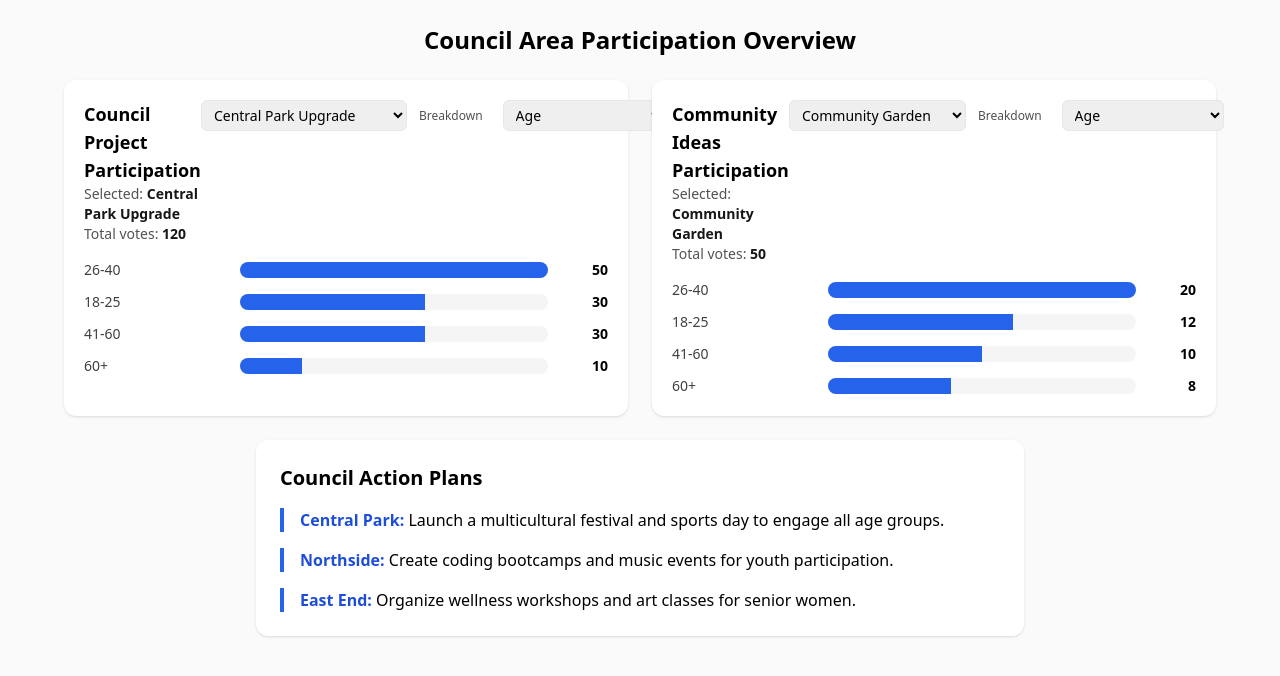
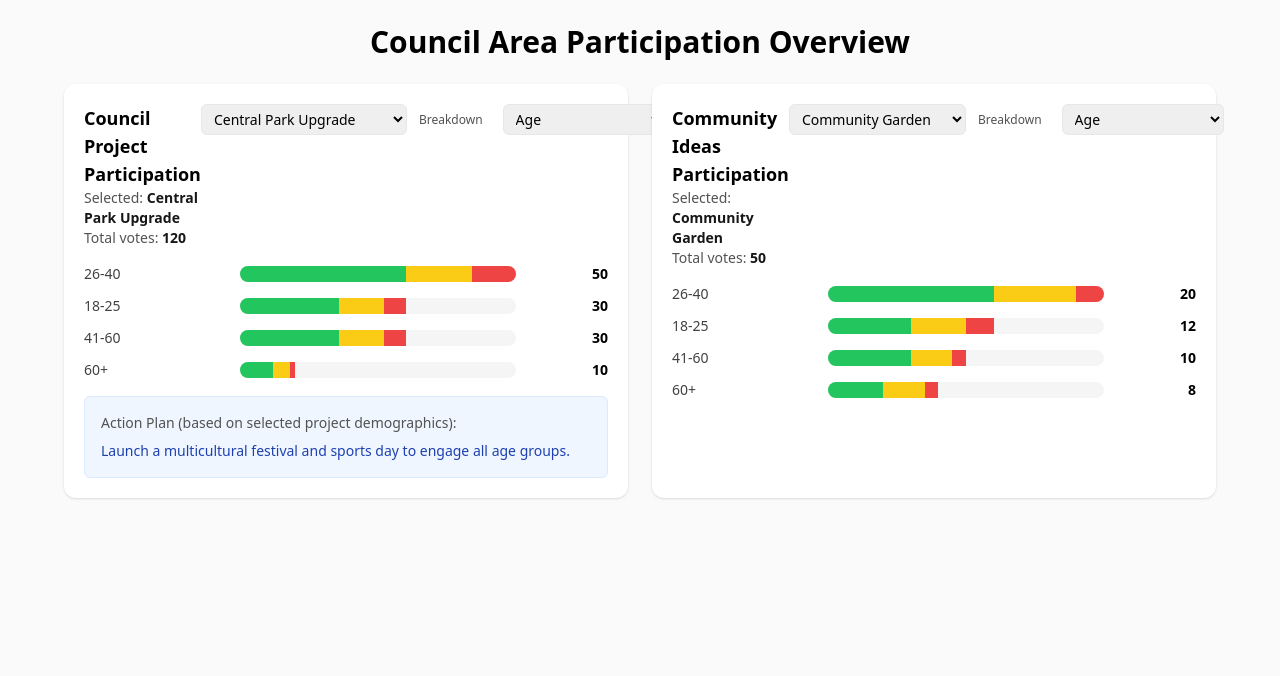
Before and after one commit to mangeshg/communityLink, a React (Vite) app: page /council-dashboard in a window 1280 px wide. Shown: the top 676 px of the page. Built offline with nearby package versions, Linux system fonts and the light colour scheme.

Commit message:
council dashboard

```diff
--- a/src/CouncilDashboard.jsx
+++ b/src/CouncilDashboard.jsx
@@ -37,18 +37,28 @@ const mockProjects = [
     id: 'proj-1',
     title: 'Central Park Upgrade',
     demographics: {
-      age: { '18-25': 30, '26-40': 50, '41-60': 30, '60+': 10 },
-      sex: { Male: 60, Female: 60 },
-      ethnicity: { Multicultural: 80, Other: 40 }
+      age: {
+        '18-25': { support: 18, neutral: 8, oppose: 4 },
+        '26-40': { support: 30, neutral: 12, oppose: 8 },
+        '41-60': { support: 18, neutral: 8, oppose: 4 },
+        '60+':   { support: 6, neutral: 3, oppose: 1 }
+      },
+      sex: { Male: { support: 35, neutral: 15, oppose: 10 }, Female: { support: 37, neutral: 13, oppose: 10 } },
+      ethnicity: { Multicultural: { support: 50, neutral: 20, oppose: 10 }, Other: { support: 22, neutral: 8, oppose: 4 } }
     }
   },
   {
     id: 'proj-2',
     title: 'New Library Construction',
     demographics: {
-      age: { '18-25': 10, '26-40': 40, '41-60': 30, '60+': 20 },
-      sex: { Male: 45, Female: 55 },
-      ethnicity: { Multicultural: 50, Other: 50 }
+      age: {
+        '18-25': { support: 4, neutral: 4, oppose: 2 },
+        '26-40': { support: 24, neutral: 10, oppose: 6 },
+        '41-60': { support: 18, neutral: 8, oppose: 4 },
+        '60+':   { support: 12, neutral: 6, oppose: 2 }
+      },
+      sex: { Male: { support: 22, neutral: 13, oppose: 10 }, Female: { support: 28, neutral: 13, oppose: 10 } },
+      ethnicity: { Multicultural: { support: 30, neutral: 10, oppose: 10 }, Other: { support: 20, neutral: 16, oppose: 10 } }
     }
   }
 ];
@@ -58,18 +68,18 @@ const mockIdeas = [
     id: 'idea-1',
     title: 'Community Garden',
     demographics: {
-      age: { '18-25': 12, '26-40': 20, '41-60': 10, '60+': 8 },
-      sex: { Male: 25, Female: 25 },
-      ethnicity: { Multicultural: 30, Other: 20 }
+      age: { '18-25': { support: 6, neutral: 4, oppose: 2 }, '26-40': { support: 12, neutral: 6, oppose: 2 }, '41-60': { support: 6, neutral: 3, oppose: 1 }, '60+': { support: 4, neutral: 3, oppose: 1 } },
+      sex: { Male: { support: 12, neutral: 6, oppose: 7 }, Female: { support: 13, neutral: 7, oppose: 5 } },
+      ethnicity: { Multicultural: { support: 20, neutral: 8, oppose: 2 }, Other: { support: 6, neutral: 4, oppose: 2 } }
     }
   },
   {
     id: 'idea-2',
     title: 'Road Safety Initiative',
     demographics: {
-      age: { '18-25': 8, '26-40': 30, '41-60': 20, '60+': 12 },
-      sex: { Male: 35, Female: 35 },
-      ethnicity: { Multicultural: 40, Other: 30 }
+      age: { '18-25': { support: 3, neutral: 3, oppose: 2 }, '26-40': { support: 18, neutral: 8, oppose: 4 }, '41-60': { support: 12, neutral: 6, oppose: 2 }, '60+': { support: 6, neutral: 4, oppose: 2 } },
+      sex: { Male: { support: 18, neutral: 10, oppose: 7 }, Female: { support: 17, neutral: 9, oppose: 6 } },
+      ethnicity: { Multicultural: { support: 25, neutral: 10, oppose: 5 }, Other: { support: 10, neutral: 6, oppose: 3 } }
     }
   }
 ];
@@ -91,11 +101,11 @@ export default function CouncilDashboard() {
   // Debug log to help confirm component is mounted
   if (typeof window !== 'undefined') console.log('CouncilDashboard mounted');
   return (
-    <div className="min-h-screen w-full bg-neutral-50 flex flex-col items-center p-6">
-      <h1 className="text-2xl font-bold mb-6 text-center">Council Area Participation Overview</h1>
+    <div className="min-h-screen w-full bg-neutral-50 flex flex-col items-center p-4 md:p-6">
+      <h1 className="text-2xl md:text-3xl font-bold mb-6 text-center">Council Area Participation Overview</h1>
 
       {/* Participation Tiles */}
-          <div className="w-full max-w-6xl grid grid-cols-1 md:grid-cols-2 gap-6 mb-6">
+      <div className="w-full max-w-6xl px-4 md:px-0 grid grid-cols-1 md:grid-cols-2 gap-6 mb-6">
         <ParticipationTile
           title="Council Project Participation"
           mode="project"
@@ -107,17 +117,7 @@ export default function CouncilDashboard() {
         />
       </div>
 
-      {/* Action Plans */}
-      <div className="w-full max-w-3xl bg-white rounded-xl shadow p-6">
-        <h2 className="text-xl font-bold mb-4">Council Action Plans</h2>
-        <ul className="space-y-4">
-          {participationData.map((row) => (
-            <li key={row.area} className="border-l-4 border-blue-600 pl-4">
-              <span className="font-semibold text-blue-700">{row.area}:</span> {getActionPlan(row)}
-            </li>
-          ))}
-        </ul>
-      </div>
+      {/* removed separate Action Plans - now shown inside project tile */}
     </div>
   );
 }
@@ -128,7 +128,72 @@ function ParticipationTile({ title, mode = 'project' }) {
   const [selectedId, setSelectedId] = React.useState(items[0]?.id || null);
   const current = items.find((i) => i.id === selectedId) || items[0] || { demographics: {} };
 
-  const totalVotes = Object.values(current.demographics?.age || {}).reduce((s, v) => s + v, 0);
+  function sumDemographicTotals(demo) {
+    if (!demo) return 0;
+    // prefer age, then sex, then ethnicity (any present breakdown will give a total)
+    const fields = ['age', 'sex', 'ethnicity'];
+    for (const f of fields) {
+      const obj = demo[f];
+      if (obj && typeof obj === 'object') {
+        return Object.values(obj).reduce((s, v) => {
+          if (typeof v === 'number') return s + v; // backward-compat numeric bucket
+          return s + (v.support || 0) + (v.neutral || 0) + (v.oppose || 0);
+        }, 0);
+      }
+    }
+    return 0;
+  }
+
+  const totalVotes = sumDemographicTotals(current.demographics);
+
+  function deriveProjectRowFromDemographics(demo) {
+    // Build a small row object compatible with getActionPlan
+    const row = { culture: 'Multicultural', age: 'All', sex: 'All' };
+    if (!demo) return row;
+
+    // Determine dominant age bucket
+    if (demo.age && typeof demo.age === 'object') {
+      const ageEntries = Object.entries(demo.age).map(([k, v]) => [k, (typeof v === 'number' ? v : (v.support || 0) + (v.neutral || 0) + (v.oppose || 0))]);
+      ageEntries.sort((a, b) => b[1] - a[1]);
+      if (ageEntries.length) row.age = ageEntries[0][0];
+    }
+
+    // Determine dominant sex bucket
+    if (demo.sex && typeof demo.sex === 'object') {
+      const sexEntries = Object.entries(demo.sex).map(([k, v]) => [k, (typeof v === 'number' ? v : (v.support || 0) + (v.neutral || 0) + (v.oppose || 0))]);
+      sexEntries.sort((a, b) => b[1] - a[1]);
+      if (sexEntries.length) row.sex = sexEntries[0][0];
+    }
+
+    // Determine culture: prefer ethnicity majority if present, else fallback to age heuristic
+    if (demo.ethnicity && typeof demo.ethnicity === 'object') {
+      const ethEntries = Object.entries(demo.ethnicity).map(([k, v]) => [k, (typeof v === 'number' ? v : (v.support || 0) + (v.neutral || 0) + (v.oppose || 0))]);
+      ethEntries.sort((a, b) => b[1] - a[1]);
+      if (ethEntries.length) {
+        const topKey = ethEntries[0][0];
+        if (topKey.toLowerCase().includes('multicultural')) row.culture = 'Multicultural';
+        else if (topKey.toLowerCase().includes('youth')) row.culture = 'Youth';
+        else if (topKey.toLowerCase().includes('senior')) row.culture = 'Seniors';
+        else row.culture = 'Multicultural';
+      }
+    } else {
+      try {
+        if (typeof row.age === 'string') {
+          if (row.age.includes('18') || row.age.includes('26') || row.age.includes('40')) row.culture = 'Youth';
+          else if (row.age.includes('60')) row.culture = 'Seniors';
+          else row.culture = 'Multicultural';
+        }
+      } catch (e) {}
+    }
+
+    return row;
+  }
+
+  // Recompute action plan when selected changes
+  const projectActionPlan = React.useMemo(() => {
+    if (mode !== 'project') return null;
+    return getActionPlan(deriveProjectRowFromDemographics(current.demographics));
+  }, [selectedId, mode, current?.demographics ? JSON.stringify(current.demographics) : null]);
 
   function breakdownEntries(field) {
     if (!current.demographics) return [];
@@ -139,8 +204,9 @@ function ParticipationTile({ title, mode = 'project' }) {
   }
 
   const raw = breakdownEntries(breakdown);
-  const breakdownData = raw.sort((a, b) => b[1] - a[1]);
-  const maxVal = breakdownData.length ? Math.max(...breakdownData.map(([, v]) => v)) : 1;
+  // raw entries are [label, {support, neutral, oppose}]
+  const breakdownData = raw.sort((a, b) => (b[1].support + b[1].neutral + b[1].oppose) - (a[1].support + a[1].neutral + a[1].oppose));
+  const maxVal = breakdownData.length ? Math.max(...breakdownData.map(([, v]) => v.support + v.neutral + v.oppose)) : 1;
 
   return (
     <div className="bg-white rounded-xl shadow p-5">
@@ -166,17 +232,31 @@ function ParticipationTile({ title, mode = 'project' }) {
       </div>
 
       <div className="mt-4 space-y-3">
-        {breakdownData.map(([label, value]) => (
+        {breakdownData.map(([label, val]) => {
+          const total = val.support + val.neutral + val.oppose;
+          return (
             <div key={label} className="flex items-center gap-3">
               <div className="w-36 text-sm text-neutral-700">{label}</div>
-            <div className="flex-1 bg-neutral-100 rounded-full h-4 overflow-hidden">
-              <div className="h-4 bg-blue-600" style={{ width: `${(value / maxVal) * 100}%` }} />
+              <div className="flex-1 bg-neutral-100 rounded-full h-4 overflow-hidden flex">
+                <div className="h-4 bg-green-500" style={{ width: `${(val.support / maxVal) * 100}%` }} />
+                <div className="h-4 bg-yellow-400" style={{ width: `${(val.neutral / maxVal) * 100}%` }} />
+                <div className="h-4 bg-red-500" style={{ width: `${(val.oppose / maxVal) * 100}%` }} />
               </div>
-            <div className="w-12 text-right text-sm font-semibold">{value}</div>
+              <div className="w-20 text-right text-sm font-semibold">{total}</div>
             </div>
-        ))}
+          );
+        })}
         {breakdownData.length === 0 && <div className="text-sm text-neutral-500">No data</div>}
       </div>
+      {/* Project-specific action plan when viewing projects */}
+      {mode === 'project' && (
+        <div className="mt-4 p-4 bg-blue-50 rounded-md border border-blue-100">
+          <div className="text-sm text-neutral-600">Action Plan (based on selected project demographics):</div>
+          <div className="mt-2 text-sm font-medium text-blue-800">
+            {projectActionPlan}
+          </div>
+        </div>
+      )}
     </div>
   );
 }
```
Also changed, not shown: 5 other files (tests, documents, lock files or other folders). Lines whose indentation alone changed are shown as unchanged.
